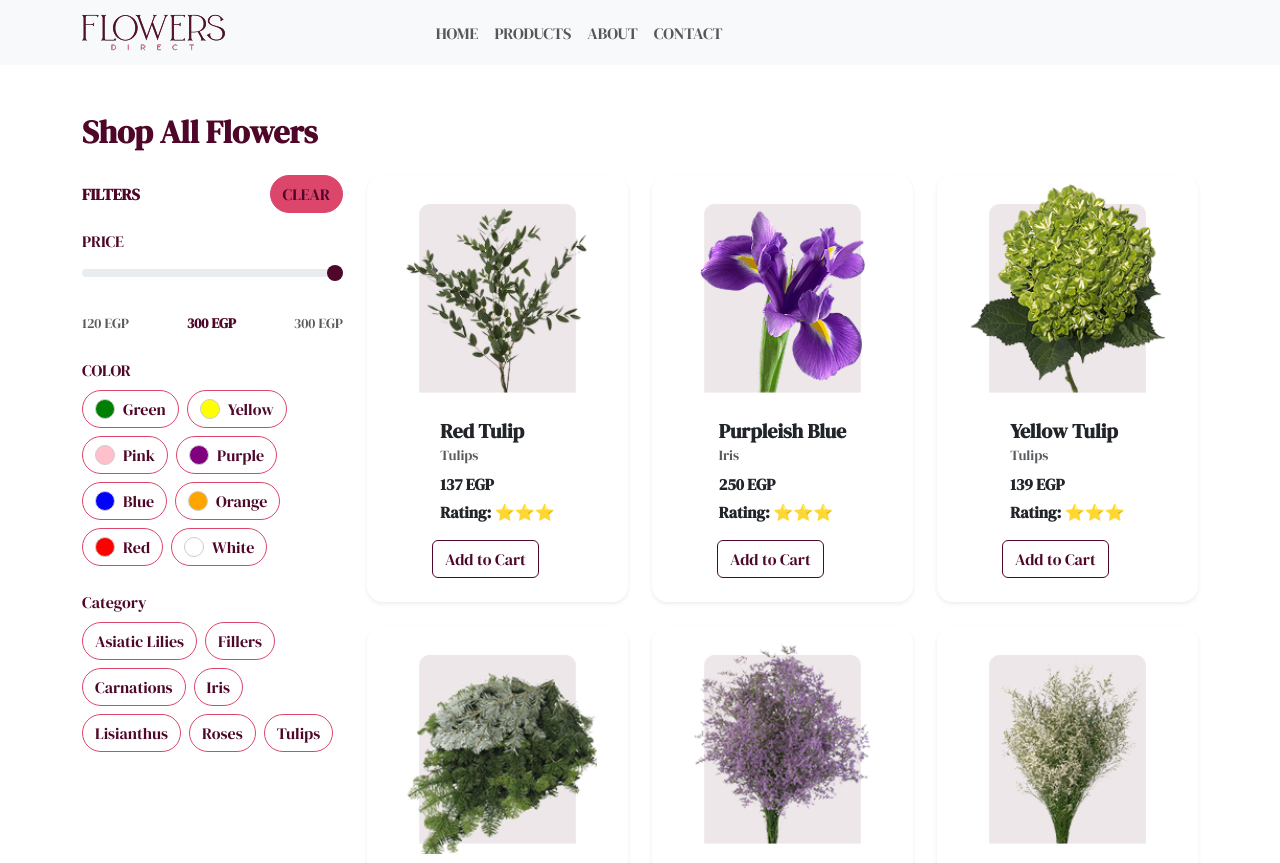
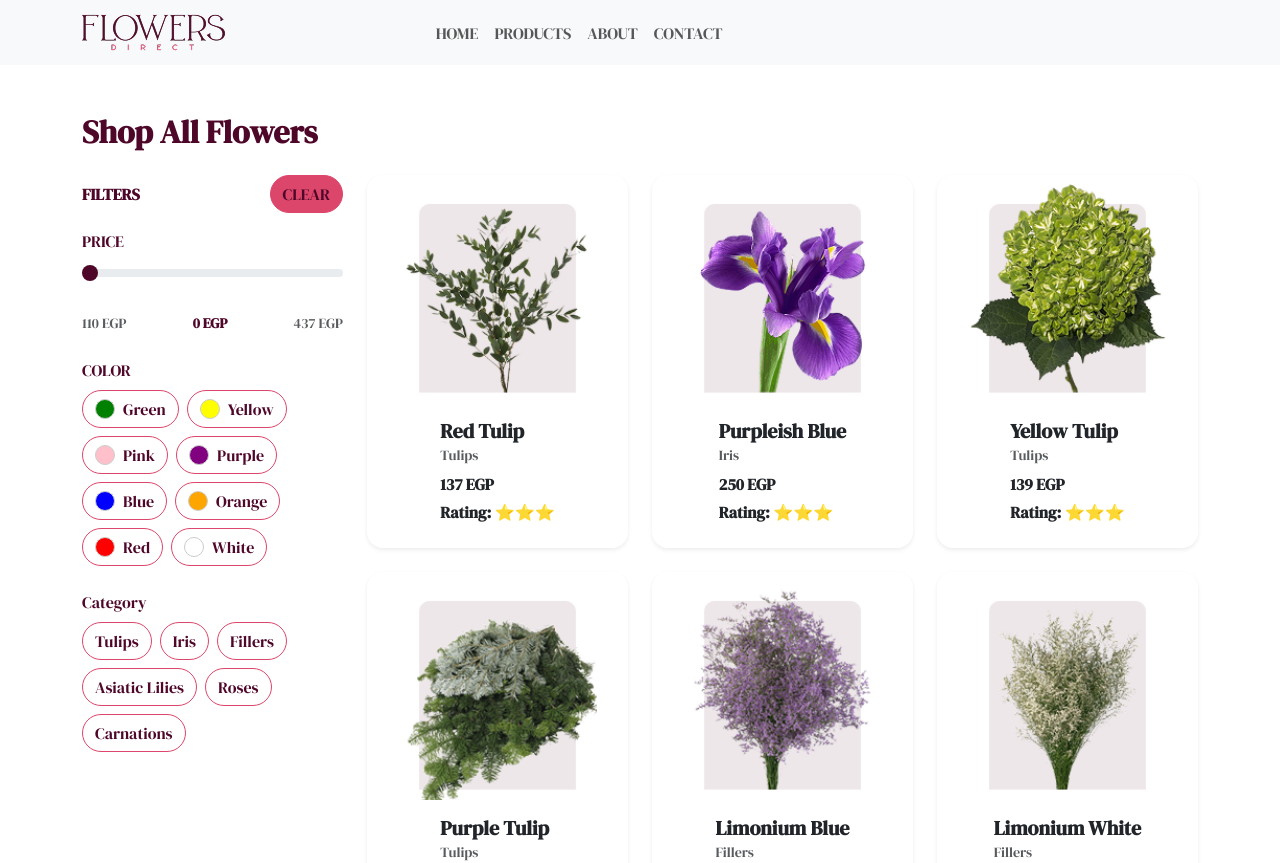
Before and after one commit to AsmaElkady/FlowersDirect, a React (Vite) app: page /products in a window 1280 px wide. Shown: the top 863 px of the page. Built offline with nearby package versions, Linux system fonts and the light colour scheme; data requests are answered from the project's data file; some icons are missing.

Commit message:
product card style , filter , pagination

```diff
--- a/src/components/Filter/Filter.tsx
+++ b/src/components/Filter/Filter.tsx
@@ -1,4 +1,4 @@
-import { useEffect, useRef, useState } from "react";
+import { useEffect, useMemo, useRef, useState } from "react";
 import { Button, Form, Row, Col, Offcanvas } from "react-bootstrap";
 
 interface FilterProps {
@@ -7,14 +7,22 @@ interface FilterProps {
         category: string;
         price: number;
     }) => void;
+    minPrice: number;
+    maxPrice: number;
+    allProducts: any[];
 }
 
-export default function Filter({ onFilterChange }: FilterProps) {
+export default function Filter({ onFilterChange, minPrice, maxPrice, allProducts }: FilterProps) {
     const colors = ["Green", "Yellow", "Pink", "Purple", "Blue", "Orange", "Red", "White"];
-    const categories = ["Asiatic Lilies", "Fillers", "Carnations", "Iris", "Lisianthus", "Roses", "Tulips"];
+
+    const categories = useMemo(() => {
+        const matched = Array.from(new Set(allProducts.map((p) => p.category))).filter(Boolean);
+        return matched;
+    }, [allProducts]);
+
     const [selectedColor, setSelectedColor] = useState("");
     const [selectedCategory, setSelectedCategory] = useState("");
-    const [price, setPrice] = useState(300);
+    const [price, setPrice] = useState(0);
     const [showFilter, setShowFilter] = useState(false);
     const [isMobile, setIsMobile] = useState(window.innerWidth < 768);
 
@@ -33,7 +41,7 @@ export default function Filter({ onFilterChange }: FilterProps) {
     const handleClear = () => {
         setSelectedColor("");
         setSelectedCategory("");
-        setPrice(300);
+        setPrice(maxPrice);
     };
 
     const FilterBody = (
@@ -44,13 +52,13 @@ export default function Filter({ onFilterChange }: FilterProps) {
             </div>
 
             <Form.Label>PRICE</Form.Label>
-            <Form.Range min={120} max={300} value={price}
+            <Form.Range min={minPrice} max={maxPrice} value={price}
                 onChange={(e) => setPrice(Number(e.target.value))}
                 className="mb-4" />
             <Form.Text className="d-flex justify-content-between mb-4">
-                <span className="text-muted">120 EGP</span>
+                <span className="text-muted">{minPrice} EGP</span>
                 <span className="fw-bold text-primary">{price} EGP</span>
-                <span className="text-muted">300 EGP</span>
+                <span className="text-muted">{maxPrice} EGP</span>
             </Form.Text>
 
             <Form.Label>COLOR</Form.Label>
--- a/src/components/ProductCard/ProductCard.css
+++ b/src/components/ProductCard/ProductCard.css
@@ -1,5 +1,89 @@
-/* .card-img:hover{
-    height: 100%;
-    transform: scaleY(1.2);
-    transition: transform ease-in-out;
+.main-wrapper {
+  opacity: 0;
+  transform: translateY(30px);
+  transition: all 0.6s ease-in-out;
+  animation: fadeInUp 0.8s ease forwards;
+}
+
+@keyframes fadeInUp {
+  from {
+    opacity: 0;
+    transform: translateY(30px);
+  }
+  to {
+    opacity: 1;
+    transform: translateY(0);
+  }
+}
+.card-wrapper:hover{
+    transform: scale(1.05);
+    box-shadow: 0px 30px 18px -8px rgba(0, 0, 0, 0.1);
+    cursor: pointer;
+}
+.card-img-container {
+  position: relative;
+  overflow: hidden;
+  height: 220px;
+  transition: height 0.4s ease-in-out;
+}
+
+.card-wrapper:hover .card-img {
+  height: 300px;
+}
+
+.card-wrapper:hover .card-img {
+  opacity: 0.85;
+}
+
+.card-img {
+  width: 100%;
+  height: 100%;
+  object-fit: cover;
+  transition: transform 0.2s ease-in-out, opacity 0.2s ease-in-out;
+}
+
+/* .card-img:hover {
+  transform: scale(1.1);
+  opacity: 0.8;
 } */
+
+/* .card-img-container {
+  position: relative;
+  overflow: hidden;
+} */
+
+.card-wrapper:hover .card-icons {
+  opacity: 1;
+  transform: translateY(0);
+}
+
+.card-icons {
+  position: absolute;
+  top: 10px;
+  right: 10px;
+  display: flex;
+  flex-direction: column;
+  gap: 8px;
+  opacity: 0;
+  transform: translateY(-10px);
+  transition: all 0.4s ease;
+  z-index: 5;
+}
+
+.icon-btn {
+  background: rgba(255, 255, 255, 0.9);
+  border: none;
+  border-radius: 50%;
+  width: 36px;
+  height: 36px;
+  display: flex;
+  align-items: center;
+  justify-content: center;
+  box-shadow: 0 2px 6px rgba(0, 0, 0, 0.1);
+}
+
+.icon-btn:hover {
+  background: #4e0629;
+  color: #fff;
+  transform: scale(1.1);
+}
--- a/src/components/ProductCard/ProductCard.tsx
+++ b/src/components/ProductCard/ProductCard.tsx
@@ -1,6 +1,6 @@
-import { Card, Button } from "react-bootstrap";
+import { Card} from "react-bootstrap";
 import type { Product } from "../../types/Product";
-import "./ProductCard.css" ;
+import "./ProductCard.css";
 
 type Props = {
     product: Product;
@@ -9,13 +9,24 @@ type Props = {
 export default function ProductCard({ product }: Props) {
     const { name, image, price, category, rating } = product;
     return (
+        <div className="main-wrapper">
             <Card className="shadow-sm border-0 rounded-4 p-2 card-wrapper" style={{ minHeight: "350px" }}>
+                <div className="card-img-container">
                     <Card.Img className="card-img"
                         variant="top"
                         src={image}
                         alt={name}
                         style={{ height: "220px", objectFit: "contain" }}
                     />
+                    <div className="card-icons">
+                        <button className="icon-btn fav-btn">
+                            <i className="fa-regular fa-heart"></i>
+                        </button>
+                        <button className="icon-btn cart-btn">
+                            <i className="fa-solid fa-cart-plus"></i>
+                        </button>
+                    </div>
+                </div>
                 <Card.Body className="d-flex flex-column justify-content-between align-items-center">
                     <div className="text-start">
                         <Card.Title className="fw-semibold">{name}</Card.Title>
@@ -24,12 +35,13 @@ export default function ProductCard({ product }: Props) {
                         <Card.Text className="fw-bold">Rating: {rating}</Card.Text>
                     </div>
 
-                <div className="mt-3 me-4">
+                    {/* <div className="mt-3 me-4">
                         <Button variant="outline-primary">
                             Add to Cart
                         </Button>
-                </div>
+                    </div> */}
                 </Card.Body>
             </Card>
+        </div>
     )
 }
--- /dev/null
+++ b/src/components/ProductList/ProductList.tsx
@@ -0,0 +1,54 @@
+import { Row, Col, Pagination } from "react-bootstrap";
+import ProductCard from "../ProductCard/ProductCard";
+import type { Product } from "../../types/Product";
+
+interface ProductListProps {
+    products: Product[];
+    currentPage: number;
+    totalPages: number;
+    setCurrentPage: (page: number) => void;
+}
+
+export default function ProductList({
+    products,
+    currentPage,
+    totalPages,
+    setCurrentPage,
+}: ProductListProps) {
+    return (
+        <>
+            {products.length === 0 ? (
+                <div className="text-center mt-5 text-muted fs-5">
+                    No products found matching your filters.
+                </div>
+            ) : (
+                <>
+                    <Row className="g-4">
+                        {products.map((product) => (
+                            <Col key={product.id} md={4}>
+                                <ProductCard product={product} />
+                            </Col>
+                        ))}
+                    </Row>
+
+                    {/* Pagination */}
+                    {totalPages > 1 && (
+                        <div className="d-flex justify-content-center mt-4">
+                            <Pagination>
+                                {[...Array(totalPages)].map((_, i) => (
+                                    <Pagination.Item
+                                        key={i + 1}
+                                        active={i + 1 === currentPage}
+                                        onClick={() => setCurrentPage(i + 1)}
+                                    >
+                                        {i + 1}
+                                    </Pagination.Item>
+                                ))}
+                            </Pagination>
+                        </div>
+                    )}
+                </>
+            )}
+        </>
+    );
+}
--- a/src/pages/products/products.tsx
+++ b/src/pages/products/products.tsx
@@ -1,51 +1,48 @@
-import { Container, Row, Col, Spinner, Pagination } from "react-bootstrap";
+import { Container, Row, Col, Spinner} from "react-bootstrap";
 import Filter from "../../components/Filter/Filter";
 import "../../index.css";
-import ProductCard from "../../components/ProductCard/ProductCard";
 import type { Product } from "../../types/Product";
 import axios from "axios";
 import { useQuery } from "@tanstack/react-query";
 import { useMemo, useState } from "react";
+import ProductList from "../../components/ProductList/ProductList";
 
 export default function Products() {
     const [currentPage, setCurrentPage] = useState<number>(1);
-    const [totalItems, setTotalItems] = useState<number>(0);
     const itemsPerPage = 6;
-    const totalPages = Math.ceil(totalItems / itemsPerPage);
     const [filters, setFilters] = useState({ color: "", category: "", price: 500 });
 
     async function getProducts() {
-        const res = await axios.get(`http://localhost:3000/products?_page=${currentPage}&_limit=${itemsPerPage}`,
+        const res = await axios.get(`http://localhost:3000/products`,
             {
                 headers: {
                     "Cache-Control": "no-store",
                     Pragma: "no-cache",
                 },
             });
-
-        const totalCount = res.headers["x-total-count"];
-
-        console.log("x-total-count:", totalCount);
-        console.log("currentPage:", currentPage);
-        console.log("totalPages:", Math.ceil(totalCount / itemsPerPage));
-
-        if (totalCount) setTotalItems(Number(totalCount));
         return res.data;
     }
 
-    let { data, isLoading, isError } = useQuery({
-        queryKey: ["Products", currentPage],
+    let { data = [], isLoading, isError } = useQuery({
+        queryKey: ["Products"],
         queryFn: getProducts,
-        placeholderData: (prev) => prev,
-        refetchOnWindowFocus: true,
+        refetchOnWindowFocus: false,
         staleTime: 0
     });
+
+    const minPrice = useMemo(() => {
+        return data.length > 0 ? Math.min(...data.map((p: Product) => p.price)) : 0;
+    }, [data]);
+
+    const maxPrice = useMemo(() => {
+        return data.length > 0 ? Math.max(...data.map((p: Product) => p.price)) : 0;
+    }, [data]);
 
     const filteredProducts = useMemo(() => {
         if (!data || data.length === 0) return [];
 
         const noFiltersApplied =
-            !filters.color && !filters.category && filters.price === 300;
+            !filters.color && !filters.category && filters.price === 0;
 
         if (noFiltersApplied) return data;
 
@@ -53,16 +50,20 @@ export default function Products() {
             const matchesColor = filters.color
                 ? product.color?.toLowerCase() === filters.color.toLowerCase()
                 : true;
-
             const matchesCategory = filters.category
                 ? product.category?.toLowerCase() === filters.category.toLowerCase()
                 : true;
-            const matchesPrice = product.price <= filters.price;
-            console.log("Filter values:", filters);
-            console.log("Product category:", data.map((p: any) => p.category));
+            const matchesPrice = filters.price
+                ? product.price <= filters.price
+                : true;
+
             return matchesColor && matchesCategory && matchesPrice;
         });
     }, [data, filters]);
+
+    const totalPages = Math.ceil(filteredProducts.length / itemsPerPage);
+    const startIndex = (currentPage - 1) * itemsPerPage;
+    const paginatedProducts = filteredProducts.slice(startIndex, startIndex + itemsPerPage);
 
     if (isLoading)
         return (
@@ -77,30 +78,19 @@ export default function Products() {
             <h2 className="fw-bold mb-4 text-primary">Shop All Flowers</h2>
             <Row>
                 <Col md={3}>
-                    <Filter onFilterChange={setFilters} />
+                    <Filter onFilterChange={setFilters}
+                        minPrice={minPrice}
+                        maxPrice={maxPrice}
+                        allProducts={data}
+                    />
                 </Col>
                 <Col md={9}>
-                    <Row className="g-4">
-                        {filteredProducts.map((product: Product) => (
-                            <Col key={product.id} md={4}>
-                                <ProductCard product={product} />
-                            </Col>
-                        ))}
-                    </Row>
-                    {/* Pagination */}
-                    <div className="d-flex justify-content-center mt-4 text-danger">
-                        <Pagination>
-                            {[...Array(totalPages)].map((_, i) => (
-                                <Pagination.Item
-                                    key={i + 1}
-                                    active={i + 1 === currentPage}
-                                    onClick={() => setCurrentPage(i + 1)}
-                                >
-                                    {i + 1}
-                                </Pagination.Item>
-                            ))}
-                        </Pagination>
-                    </div>
+                    <ProductList
+                        products={paginatedProducts}
+                        currentPage={currentPage}
+                        totalPages={totalPages}
+                        setCurrentPage={setCurrentPage}
+                    />
                 </Col>
             </Row>
         </Container>
```
Lines whose indentation alone changed are shown as unchanged.
